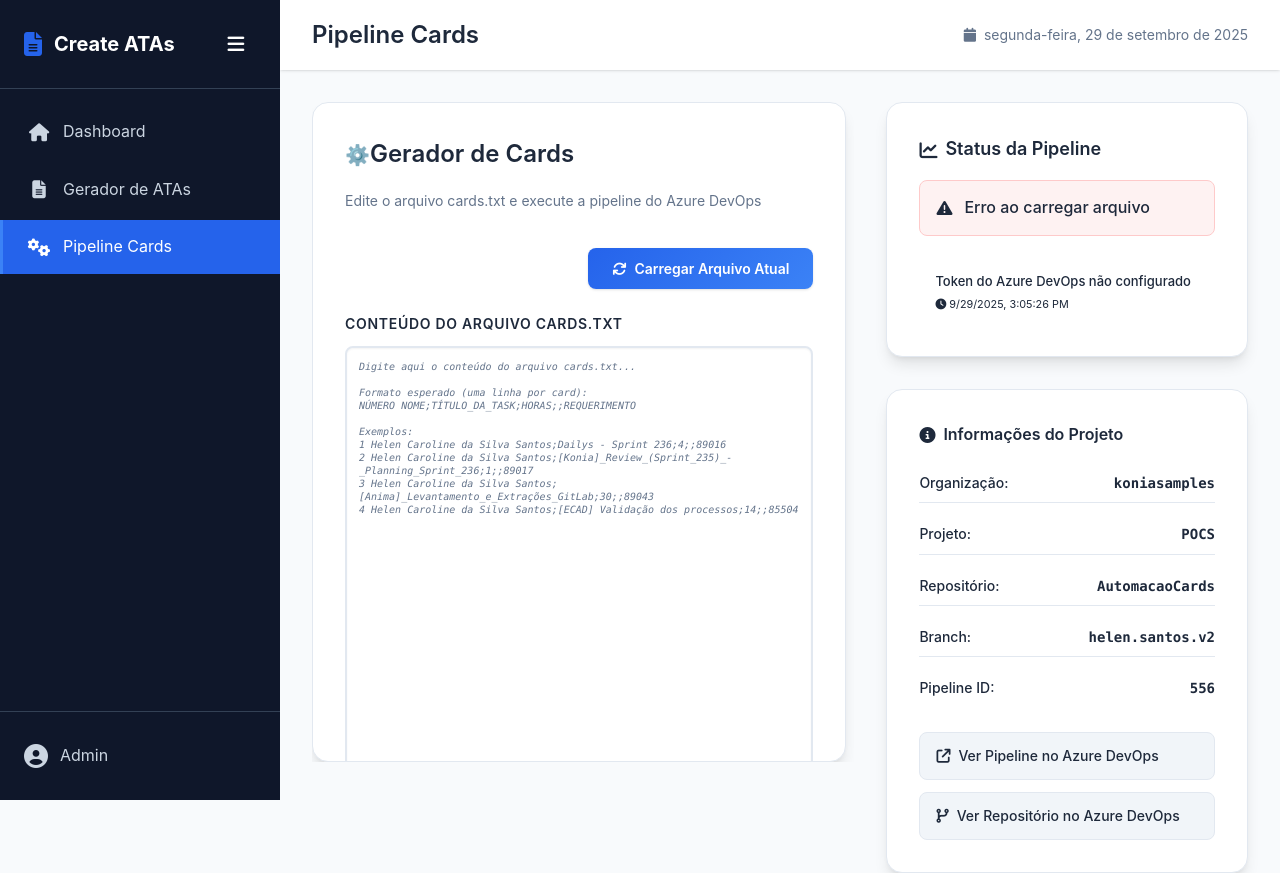
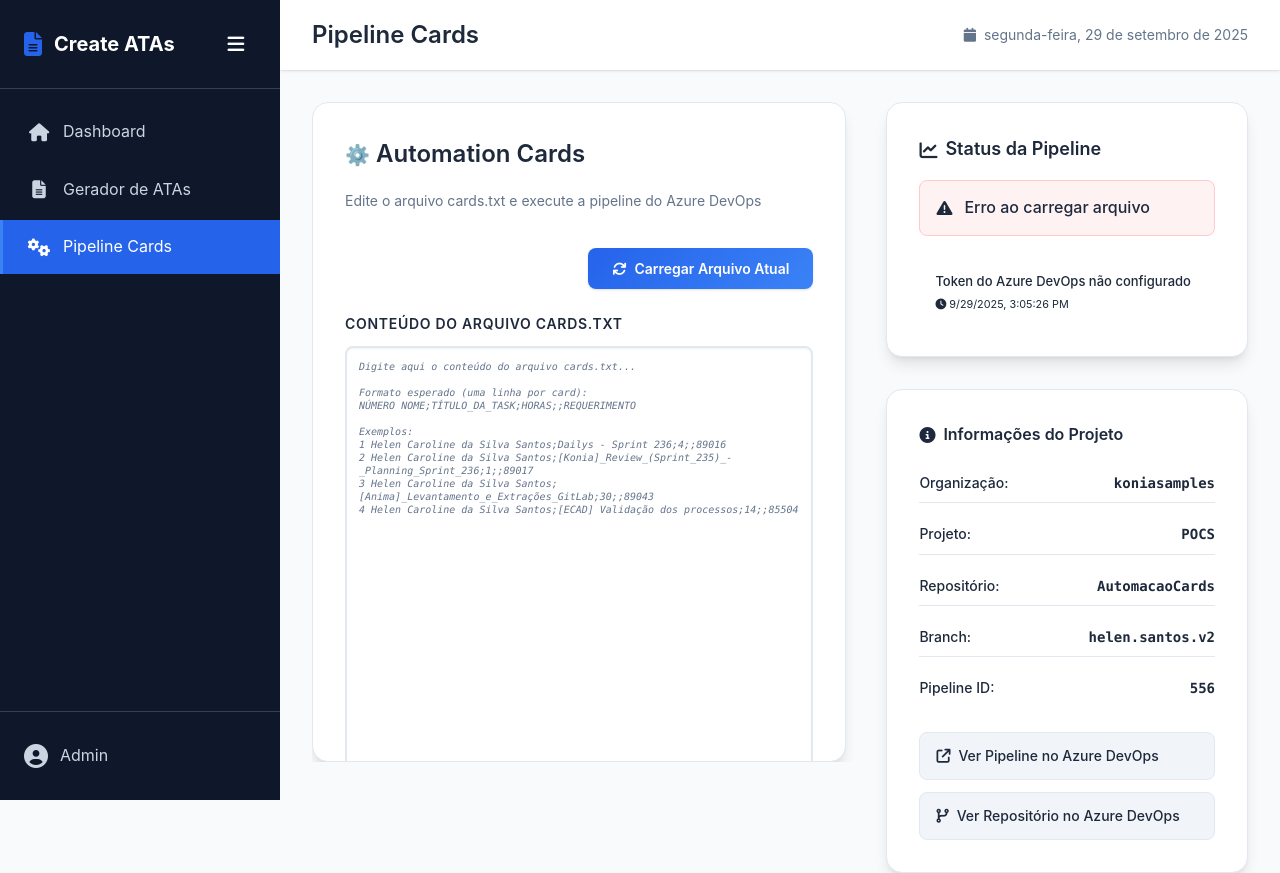
Before and after one commit to helen-caroline/create-atas, a Flask app: page /pipeline in a window 1280 px wide. Run offline with Flask 2, Linux system fonts and the light colour scheme.

Commit message:
update style

```diff
--- a/templates/pipeline.html
+++ b/templates/pipeline.html
@@ -76,7 +76,7 @@
                     <div class="container">
             <div class="left-pane">
                 <div class="form-card">
-                    <h2>Gerador de Cards</h2>
+                    <h2> Automation Cards</h2>
                     <p class="small-note">Edite o arquivo cards.txt e execute a pipeline do Azure DevOps</p>
 
                     <div class="file-actions">
```
